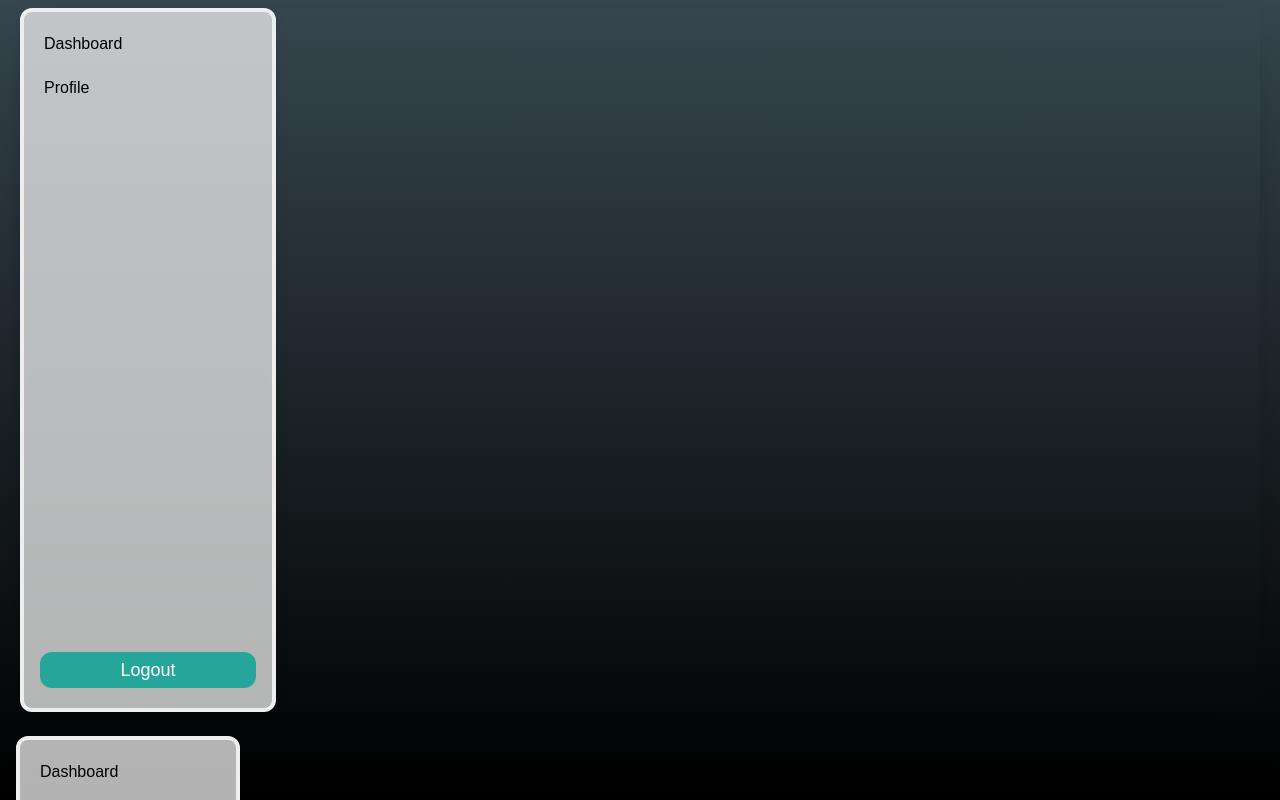
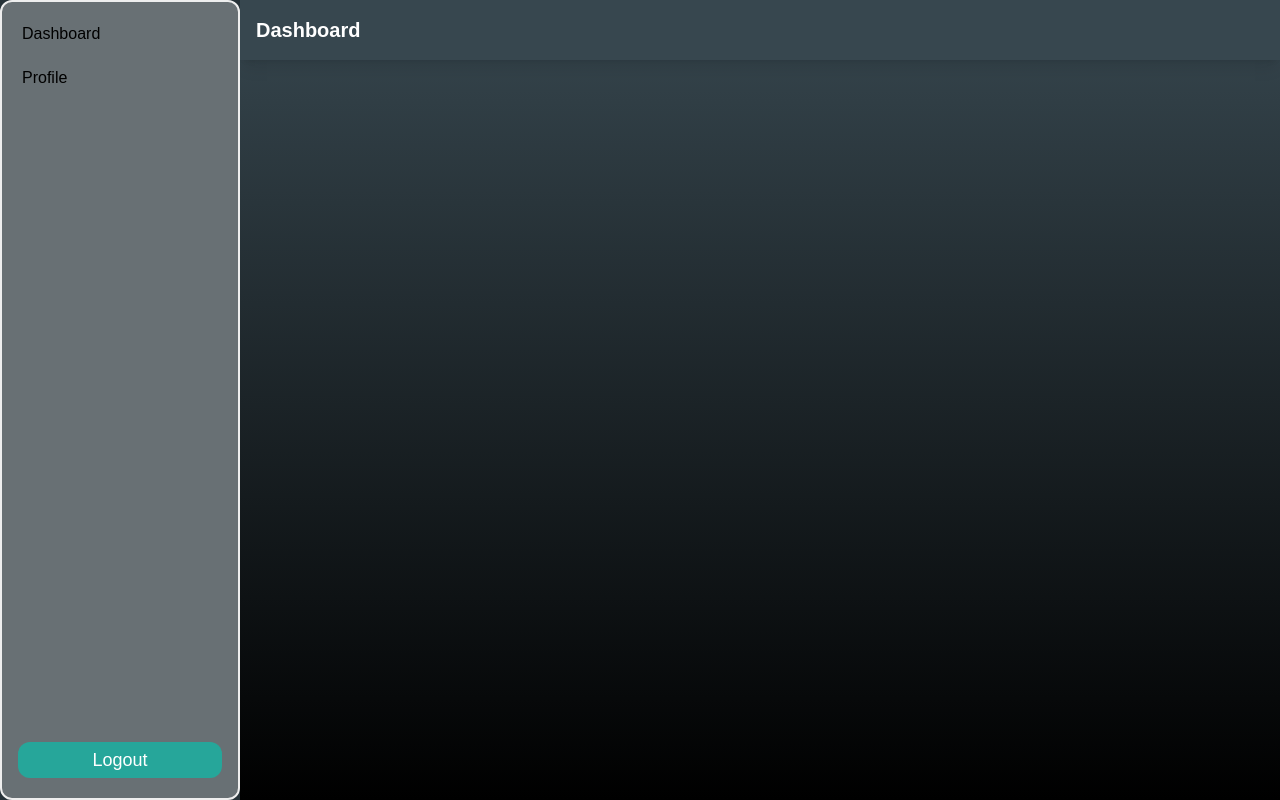
Before and after one commit to raunak234362/DashForge, a React (Vite) app: page /dashboard in a window 1280 px wide. Built offline with nearby package versions, Linux system fonts and the light colour scheme.

Commit message:
refactor DashboardLayout and Sidebar components; enhance layout responsiveness and styling; update Hero component card display

```diff
--- a/src/components/dashboard/layout/DashboardLayout.jsx
+++ b/src/components/dashboard/layout/DashboardLayout.jsx
@@ -6,40 +6,46 @@ const DashboardLayout = () => {
   const [sidebarOpen, setSidebarOpen] = useState(false);
   const toggleSidebar = useCallback(() => {
     setSidebarOpen((prev) => !prev);
-  }, [setSidebarOpen]);
-
-  // const [isConnected, setIsConnected] = useState(false);
+  }, []);
 
   return (
     <div className="flex flex-col md:flex-row w-screen h-screen overflow-hidden bg-gradient-to-t from-black to-blue-gray-800">
       {/* Sidebar */}
+      <div
+        className={`fixed z-20 inset-y-0 left-0 transform transition-transform duration-300 ease-in-out
+        ${sidebarOpen ? "translate-x-0" : "-translate-x-full"}
+        md:translate-x-0 md:static md:inset-auto md:flex-shrink-0 w-60 bg-blue-gray-900`}
+      >
+        <div className="flex flex-col h-full">
+          <button
+            className="md:hidden p-4 text-white"
+            onClick={toggleSidebar}
+          >
+            Close Sidebar
+          </button>
+          <Sidebar toggleSidebar={toggleSidebar} />
+        </div>
+      </div>
 
+      {/* Main Content */}
+      <div className="flex flex-col flex-grow">
+        {/* Header */}
+        <header className="flex items-center justify-between bg-blue-gray-800 text-white p-4 shadow-lg">
+          <button
+            className="md:hidden text-white"
+            onClick={toggleSidebar}
+          >
+            Menu
+          </button>
+          <h1 className="text-xl font-semibold">Dashboard</h1>
+        </header>
 
-
-      <div className="flex flex-col w-full">
-        <div className="mx-5 my-2 shadow-2xl drop-shadow-lg">
-          <Sidebar sidebarOpen={sidebarOpen} toggleSidebar={toggleSidebar} />
-        </div>
-        {/* Header */}
-        <div className="flex flex-row">
-          <div
-            className={`fixed md:static flex flex-col md:bg-opacity-0 bg-white w-64 z-20 transition-transform duration-300 ${
-              sidebarOpen ? "translate-x-0" : "-translate-x-full"
-            } md:translate-x-0 md:w-64`}
-          >
-            <div className="flex justify-between items-center p-4">
-              <Sidebar />
-            </div>
-          </div>
-          {/* Main Content */}
-          <div
-            className={`flex h-[89vh] overflow-y-auto flex-grow transition-all duration-300 ${
-              sidebarOpen ? "md:ml-64 ml-0 bg-black/50" : "md:ml-0 ml-0"
-            }`}
-          >
-            <Outlet />
-          </div>
-        </div>
+        {/* Content */}
+        <main
+          className="flex-grow overflow-y-auto p-4 transition-all duration-300"
+        >
+          <Outlet />
+        </main>
       </div>
     </div>
   );
--- a/src/components/dashboard/sidebar/Sidebar.jsx
+++ b/src/components/dashboard/sidebar/Sidebar.jsx
@@ -43,7 +43,7 @@ const Sidebar = () => {
 
   const userType = sessionStorage.getItem("userType");
   return (
-    <div className="flex flex-col justify-between md:h-[88vh] h-[88vh] w-64 bg-white/70 md:border-4 text-black md:rounded-xl rounded-lg">
+    <div className="flex flex-col justify-between h-full w-60 bg-white/30 md:border-2 text-black md:rounded-xl rounded-lg">
       <nav className="p-5">
         <ul className="flex flex-col gap-5">
           <li>
--- a/src/components/landing/hero/Hero.jsx
+++ b/src/components/landing/hero/Hero.jsx
@@ -47,11 +47,11 @@ const Hero = () => {
           {cardData.map((card, index) => (
             <div
               key={index}
-              className="bg-black/10 border-[1px] flex flex-col justify-center items-center px-5 py-2 gap-4 rounded-md text-white"
+              className="bg-black/10 border-[1px] flex flex-col justify-center text-center items-center px-5 py-5 gap-4 rounded-md text-white"
             >
-              <div className="text-3xl">{card.icon}</div>
-              <div className="text-3xl">{card.title}</div>
-              <div className="text-sm">{card.description}</div>
+              <div className="text-2xl">{card.icon}</div>
+              <div className="text-2xl">{card.title}</div>
+              <div className="text-base">{card.description}</div>
             </div>
           ))}
         </div>
--- a/src/main.jsx
+++ b/src/main.jsx
@@ -25,6 +25,11 @@ const router = createBrowserRouter([
       {
         path:"signup",
         element: <Signup />,
+      },
+      {
+        path:"dashboard",
+        element: <DashboardLayout />,
+        children: []
       }
     ],
   },
```
